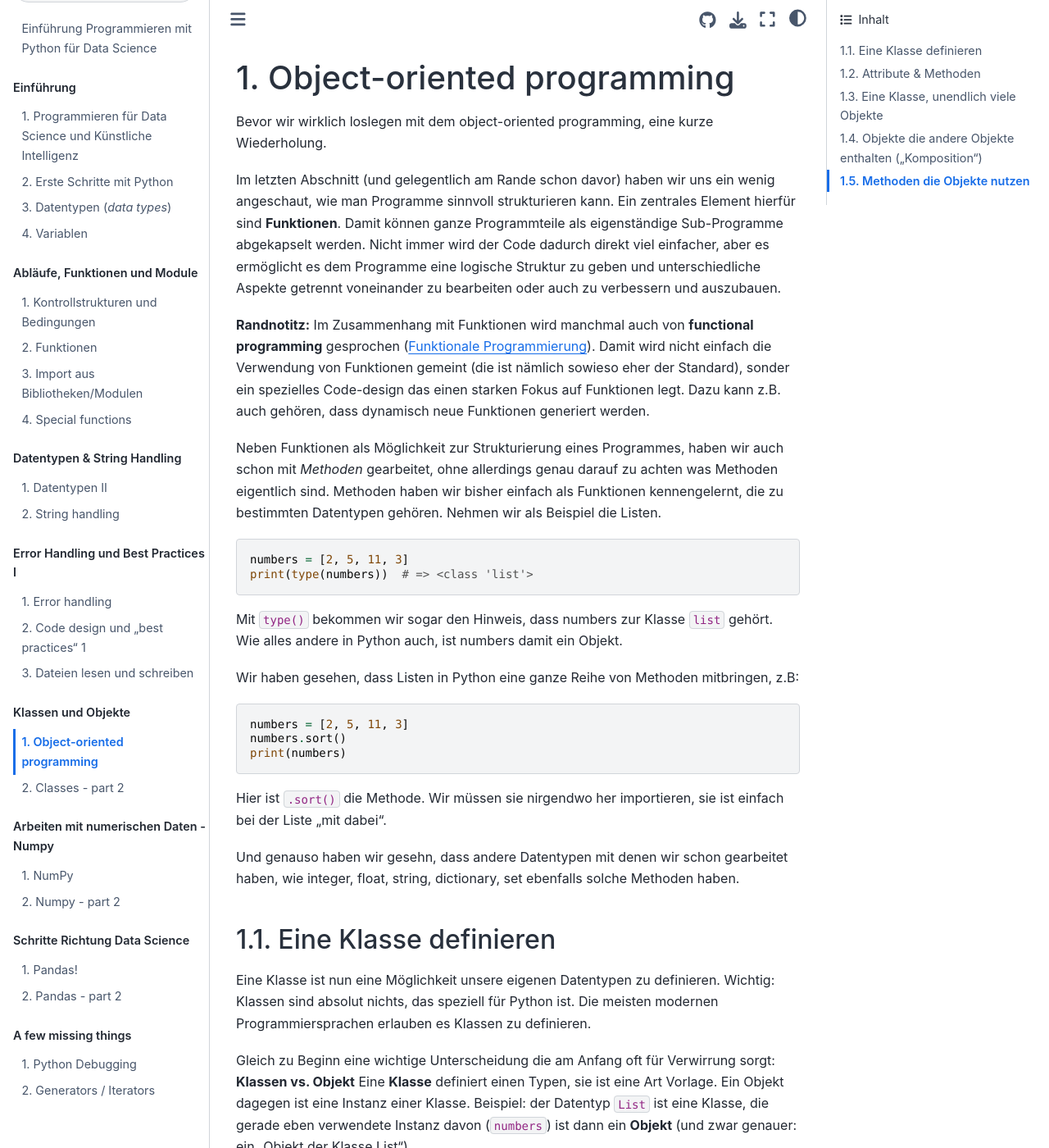
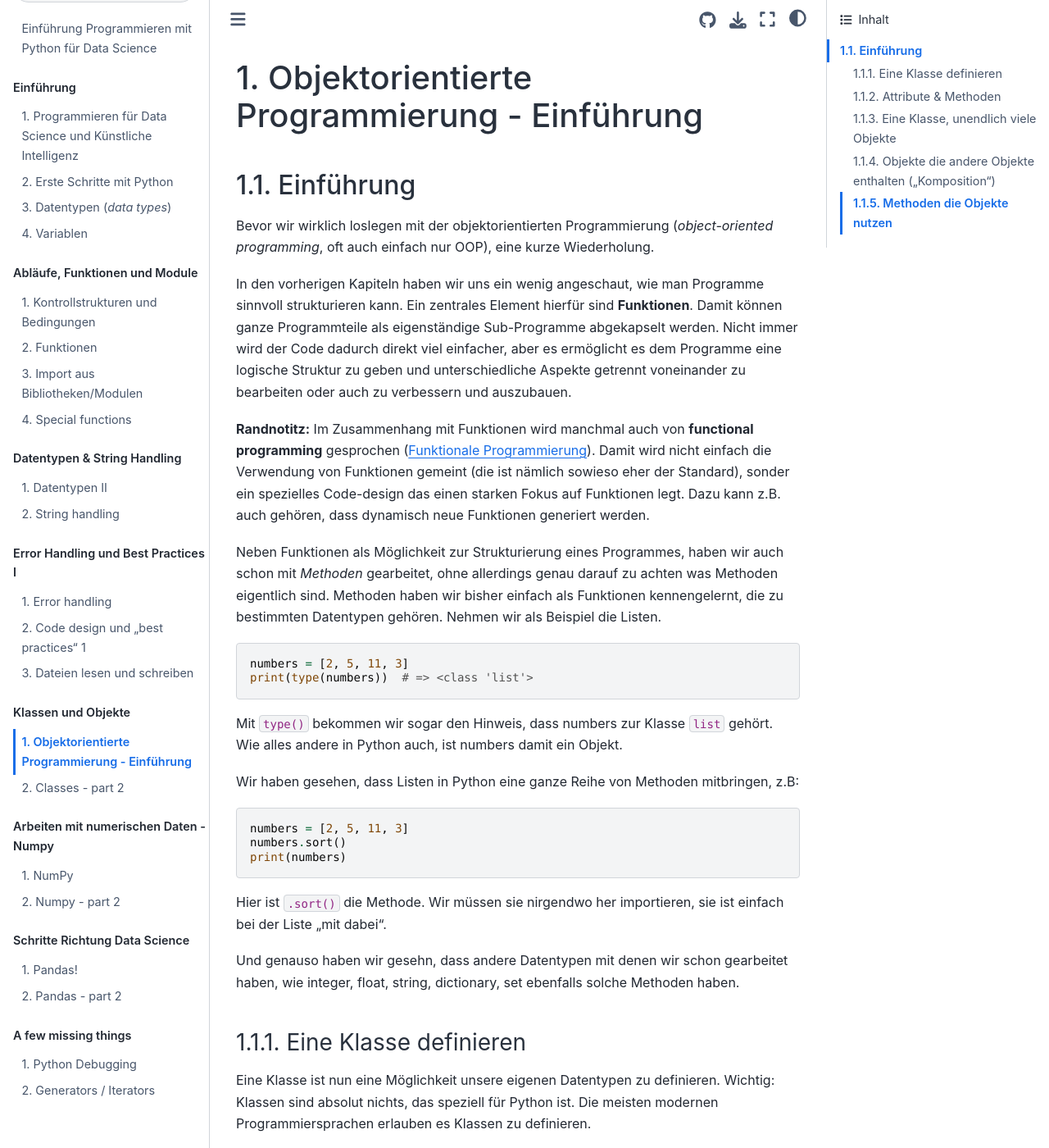
Before and after one commit to florian-huber/python-introduction, a Jupyter Book: the page built from lesson_material_german/06_classes_objects.md, in a window 1280 px wide and 1400 px high. Shown: the whole window at 82% size. Built offline with Jupyter Book 1.0.4 settings and Sphinx 7.4.7 and the Sphinx Book theme 1.1.4, drawn with Linux system fonts in a browser that asks for light colours; pages that are not in the unit, such as notebooks, are missing from menus; some of the changed text lies outside the part shown.

Commit message:
text edits

```diff
--- a/lesson_material_german/06_classes_objects.md
+++ b/lesson_material_german/06_classes_objects.md
@@ -1,8 +1,9 @@
-## Object-oriented programming
+# Objektorientierte Programmierung - Einführung
 
-Bevor wir wirklich loslegen mit dem object-oriented programming, eine kurze Wiederholung.
+## Einführung
+Bevor wir wirklich loslegen mit der objektorientierten Programmierung (*object-oriented programming*, oft auch einfach nur OOP), eine kurze Wiederholung.
 
-Im letzten Abschnitt (und gelegentlich am Rande schon davor) haben wir uns ein wenig angeschaut, wie man Programme sinnvoll strukturieren kann. Ein zentrales Element hierfür sind **Funktionen**. Damit können ganze Programmteile als eigenständige Sub-Programme abgekapselt werden. Nicht immer wird der Code dadurch direkt viel einfacher, aber es ermöglicht es dem Programme eine logische Struktur zu geben und unterschiedliche Aspekte getrennt voneinander zu bearbeiten oder auch zu verbessern und auszubauen.
+In den vorherigen Kapiteln haben wir uns ein wenig angeschaut, wie man Programme sinnvoll strukturieren kann. Ein zentrales Element hierfür sind **Funktionen**. Damit können ganze Programmteile als eigenständige Sub-Programme abgekapselt werden. Nicht immer wird der Code dadurch direkt viel einfacher, aber es ermöglicht es dem Programme eine logische Struktur zu geben und unterschiedliche Aspekte getrennt voneinander zu bearbeiten oder auch zu verbessern und auszubauen.
 
 **Randnotitz:** Im Zusammenhang mit Funktionen wird manchmal auch von **functional programming** gesprochen ([Funktionale Programmierung](https://de.wikipedia.org/wiki/Funktionale_Programmierung)). Damit wird nicht einfach die Verwendung von Funktionen gemeint (die ist nämlich sowieso eher der Standard), sonder ein spezielles Code-design das einen starken Fokus auf Funktionen legt. Dazu kann z.B. auch gehören, dass dynamisch neue Funktionen generiert werden.
 
```
Also changed, not shown: other parts of lesson_material_german/06_classes_objects.md (+1 -1 lines).
